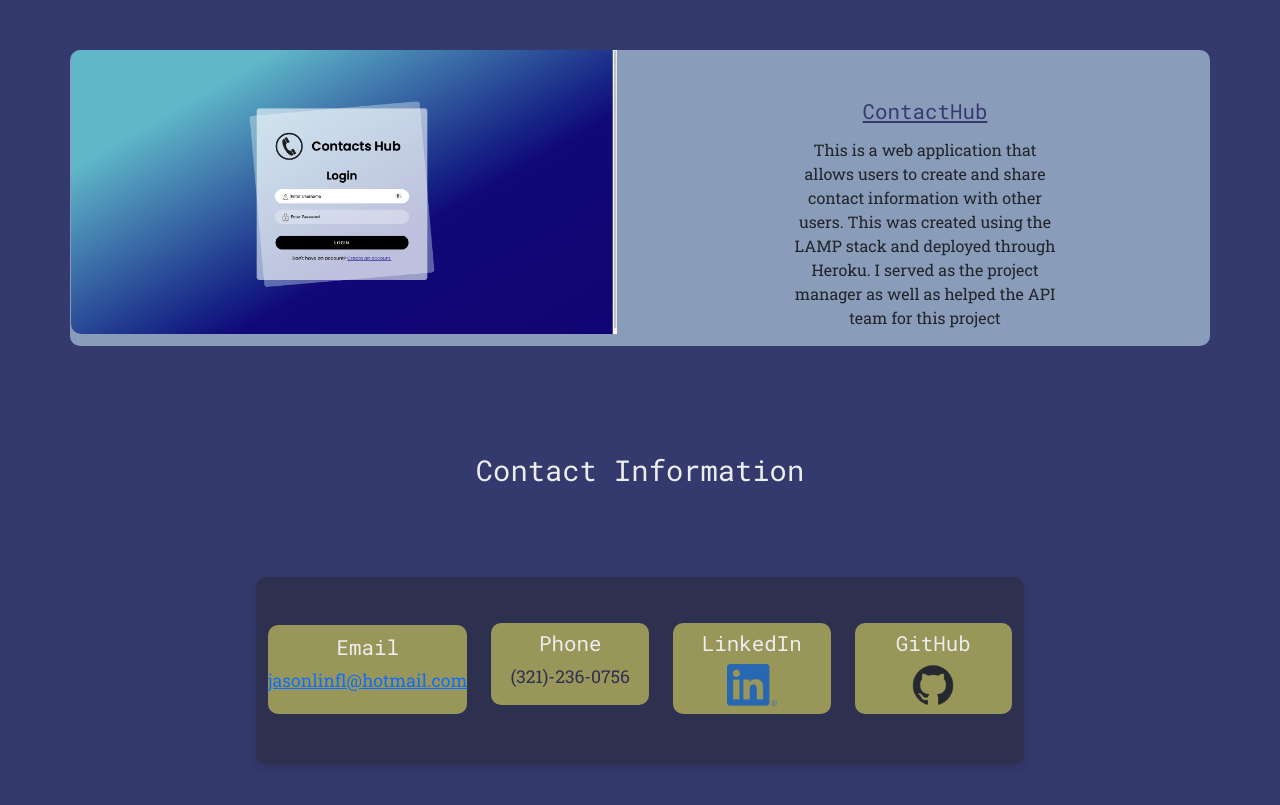
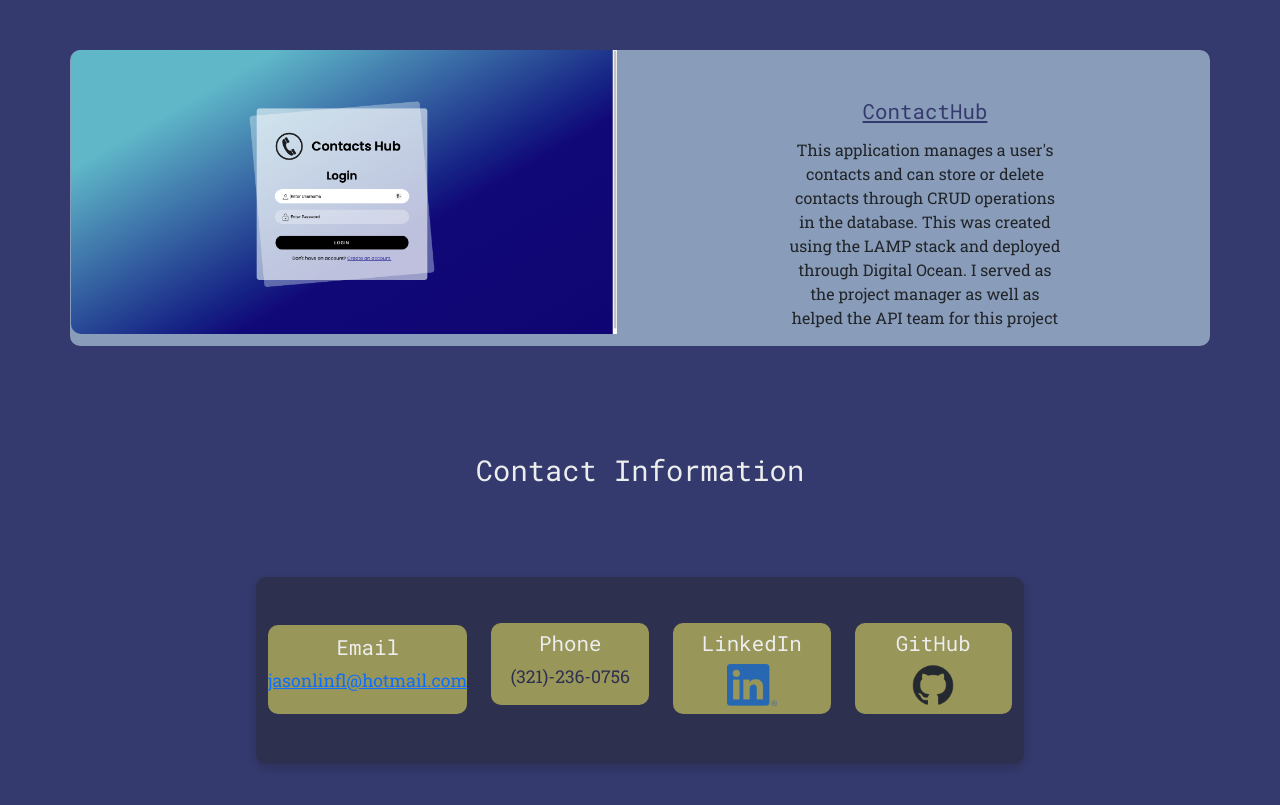
Before and after one commit to N00dles123/N00dles123.github.io, a React (Create React App) app: page / in a window 1280 px wide. Shown: the part 2960-3765 px from the top of the page. Built offline with nearby package versions, Linux system fonts and the light colour scheme.

Commit message:
description fix

```diff
--- a/src/App.js
+++ b/src/App.js
@@ -182,7 +182,7 @@ function App() {
               title="Muldle"
               link="https://github.com/N00dles123/multi-wordle"/>}
               {<CardLeft img='ContactHub.png'
-              description='This is a web application that allows users to create and share contact information with other users. This was created using the LAMP stack and deployed through Heroku. I served as the project manager as well as helped the API team for this project'
+              description="This application manages a user's contacts and can store or delete contacts through CRUD operations in the database. This was created using the LAMP stack and deployed through Digital Ocean. I served as the project manager as well as helped the API team for this project"
               title="ContactHub"
               link="https://github.com/N00dles123/COP4331-Small-project-group8"
               />}
```
